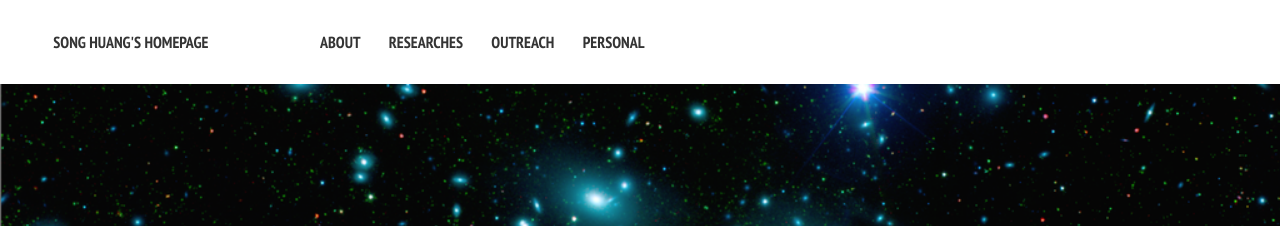
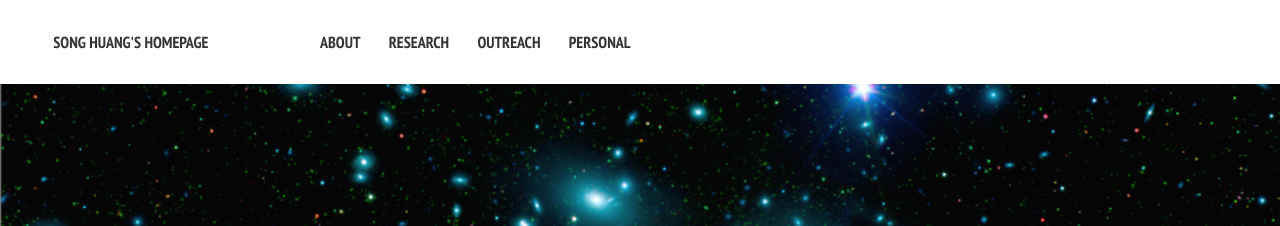
Before and after one commit to dr-guangtou/dr-guangtou.github.io, a Jekyll site: the page built from index.md, in a window 1280 px wide. Shown: the top 226 px of the page. Built offline with Jekyll 4.4.1, drawn with Linux system fonts in a browser that asks for light colours; nearby versions of some CDN libraries.

Commit message:
researches --> research

```diff
--- a/_data/navigation.yml
+++ b/_data/navigation.yml
@@ -3,7 +3,7 @@
 - title: About
   url: /about/
 
-- title: Researches
+- title: Research
   url: /posts/
 
 - title: Outreach
```
